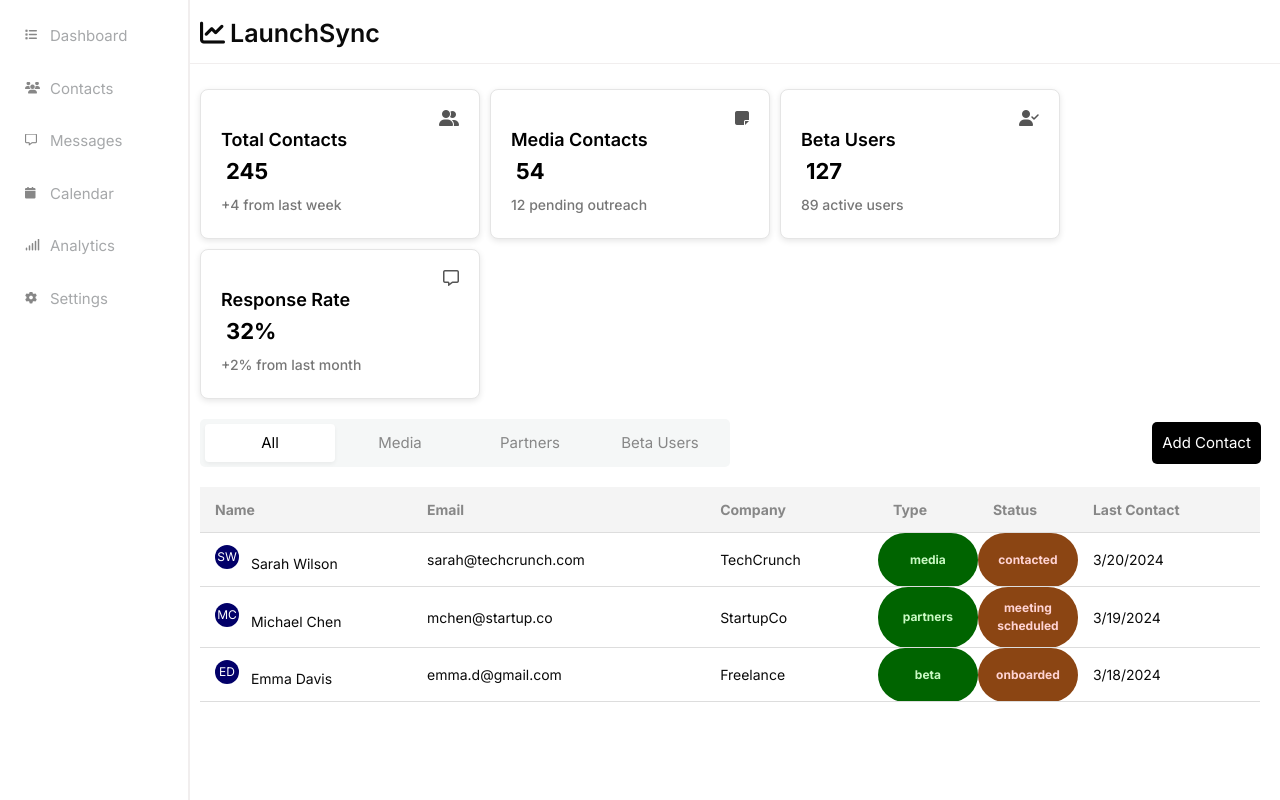
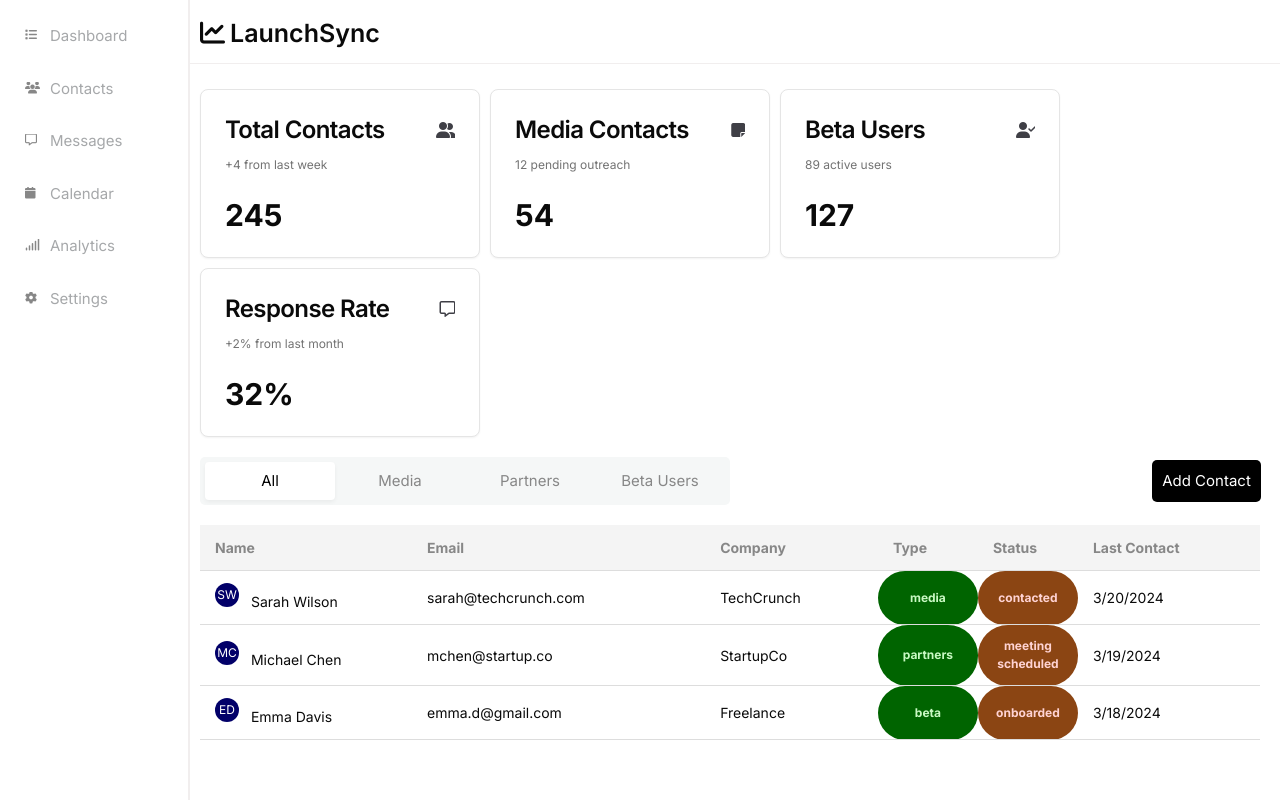
Before and after one commit to tanmay2301/CRM-dummy, a React (Vite) app: page / in a window 1280 px wide. Built offline with nearby package versions, Linux system fonts and the light colour scheme.

Commit message:
Modify Dashboard Cards using ShadCN

```diff
--- a/src/custom-components/Cards.jsx
+++ b/src/custom-components/Cards.jsx
@@ -1,5 +1,14 @@
 import React, { useState } from "react"
 import database from "../api"
+import {
+    Card,
+    CardContent,
+    CardDescription,
+    CardFooter,
+    CardHeader,
+    CardTitle,
+  } from "@/components/ui/card"
+
 
 export default function Cards() {
     const [cards, setCards] = useState(database.data)
@@ -7,12 +16,22 @@ export default function Cards() {
     return (
         <section>
             {cards.map(card => (
-                <div className="card" key={card.id}>
-                    <i className={card.iconClass}></i>
-                    <h3>{card.title}</h3>
-                    <h1>{card.count}</h1>
-                    <h5>{card.description}</h5>
-                </div>
+                <Card className = "hover:-translate-y-1 hover:shadow-lg transition-transform">
+                    <CardHeader className = "h-[140 px] w-[278px]">
+                        <div className="flex items-center">
+                            <CardTitle className="w-[200px] text-2xl"> {card.title}</CardTitle>
+                            <div className="flex items-center pl-[20px] text-zinc-700">
+                                <i className={card.iconClass}></i>
+                            </div>
+                        </div>
+                    <CardDescription className="pt-[5px]"><p className="text-xs font-normal">{card.description}</p></CardDescription>
+                    </CardHeader>
+                    <CardContent>
+                        <p className="text-3xl font-bold">{card.count}</p>
+                    </CardContent>
+                </Card>
+
+
             ))}
         </section>
     )
```
